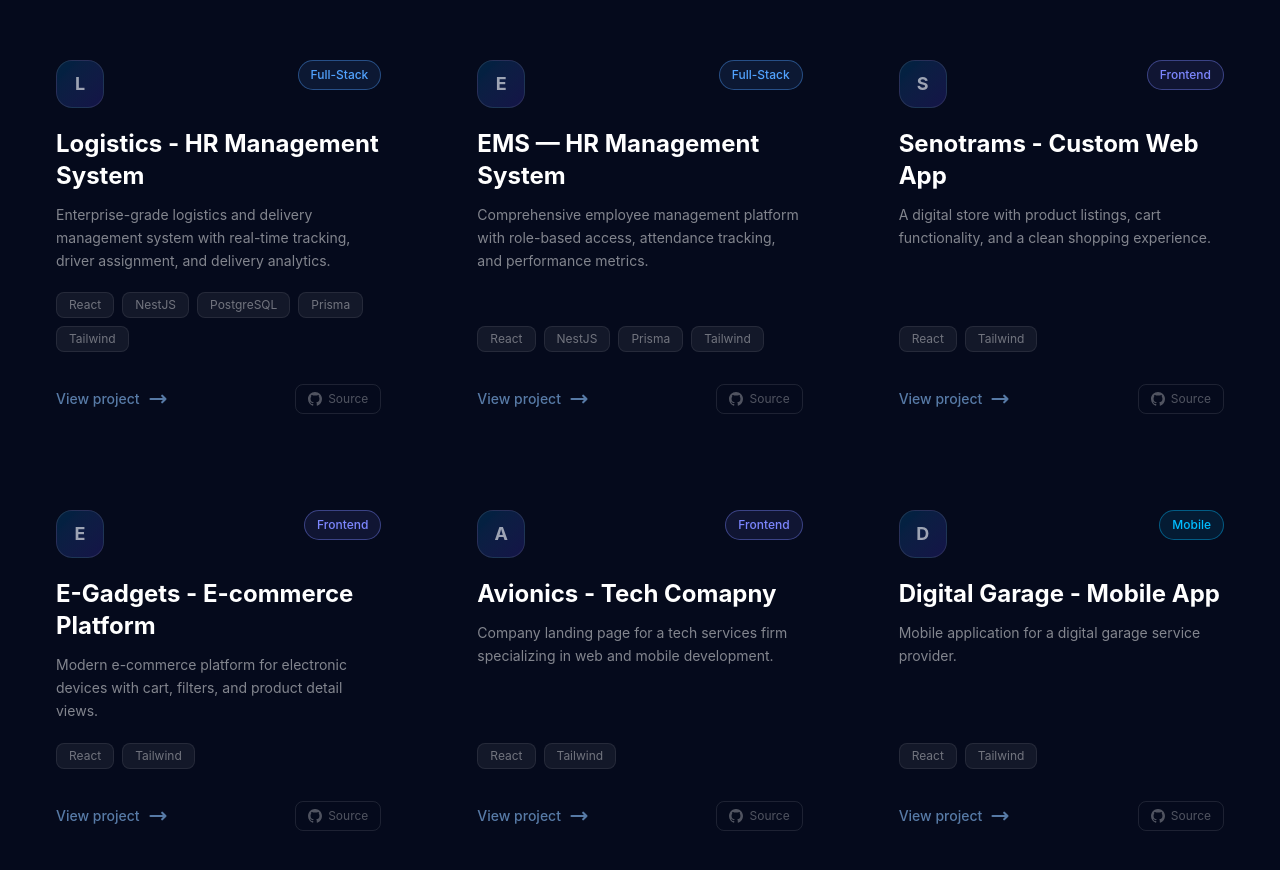
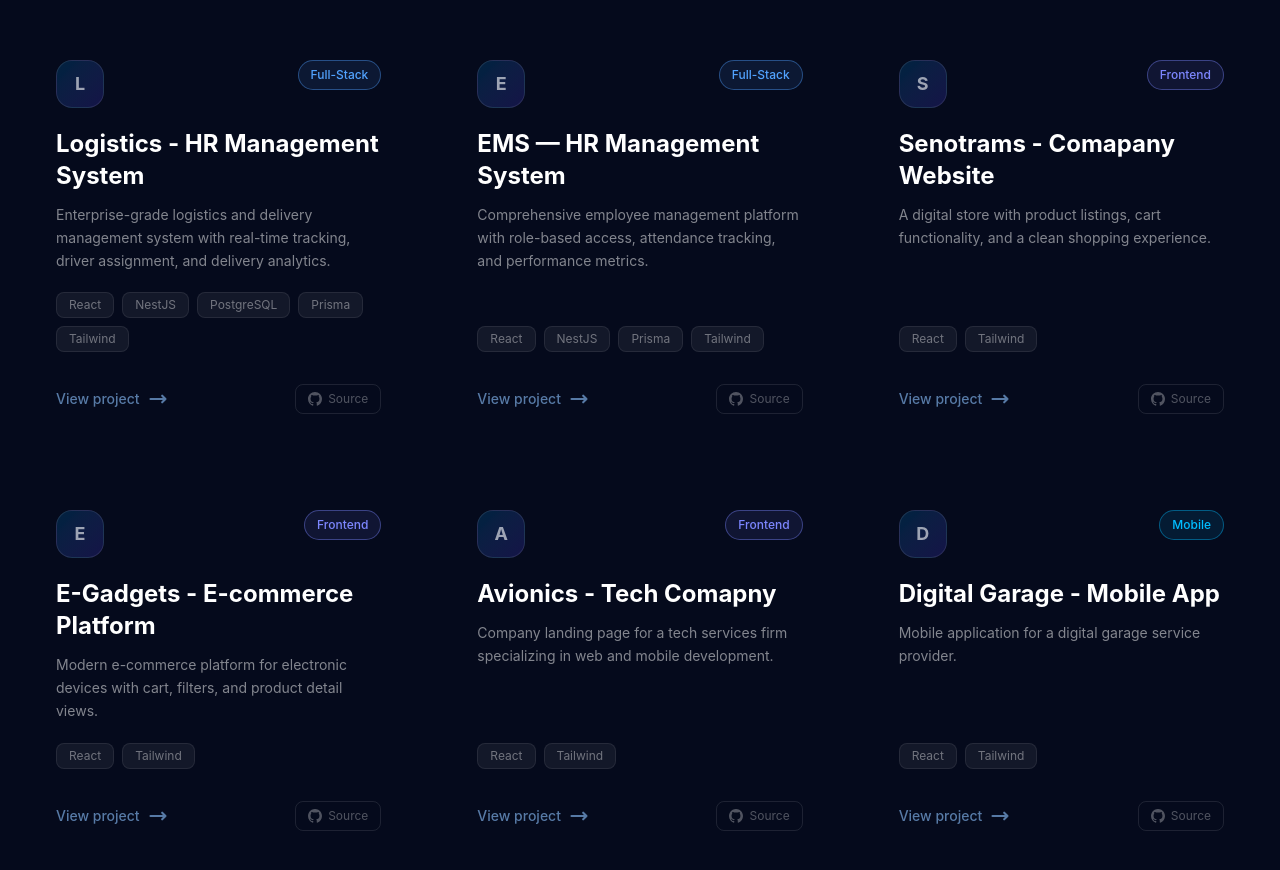
Before and after one commit to benrich09/benrich, a Next.js app: page / in a window 1280 px wide. Shown: the part 3000-3870 px from the top of the page. Built offline with nearby package versions, Linux system fonts and the light colour scheme.

Commit message:
Senotrams new link

```diff
--- a/components/Projects.tsx
+++ b/components/Projects.tsx
@@ -22,10 +22,10 @@ const projects = [
     featured: true,
   },
   {
-    title: "Senotrams - Custom Web App",
+    title: "Senotrams - Comapany Website",
     description: "A digital store with product listings, cart functionality, and a clean shopping experience.",
     tech: ["React", "Tailwind"],
-    link: "https://senotrams.vercel.app/",
+    link: "https://www.senotrams.co.tz/",
     github: "https://github.com/benrich09/senotrams_project",
     label: "Frontend",
     featured: false,
```
